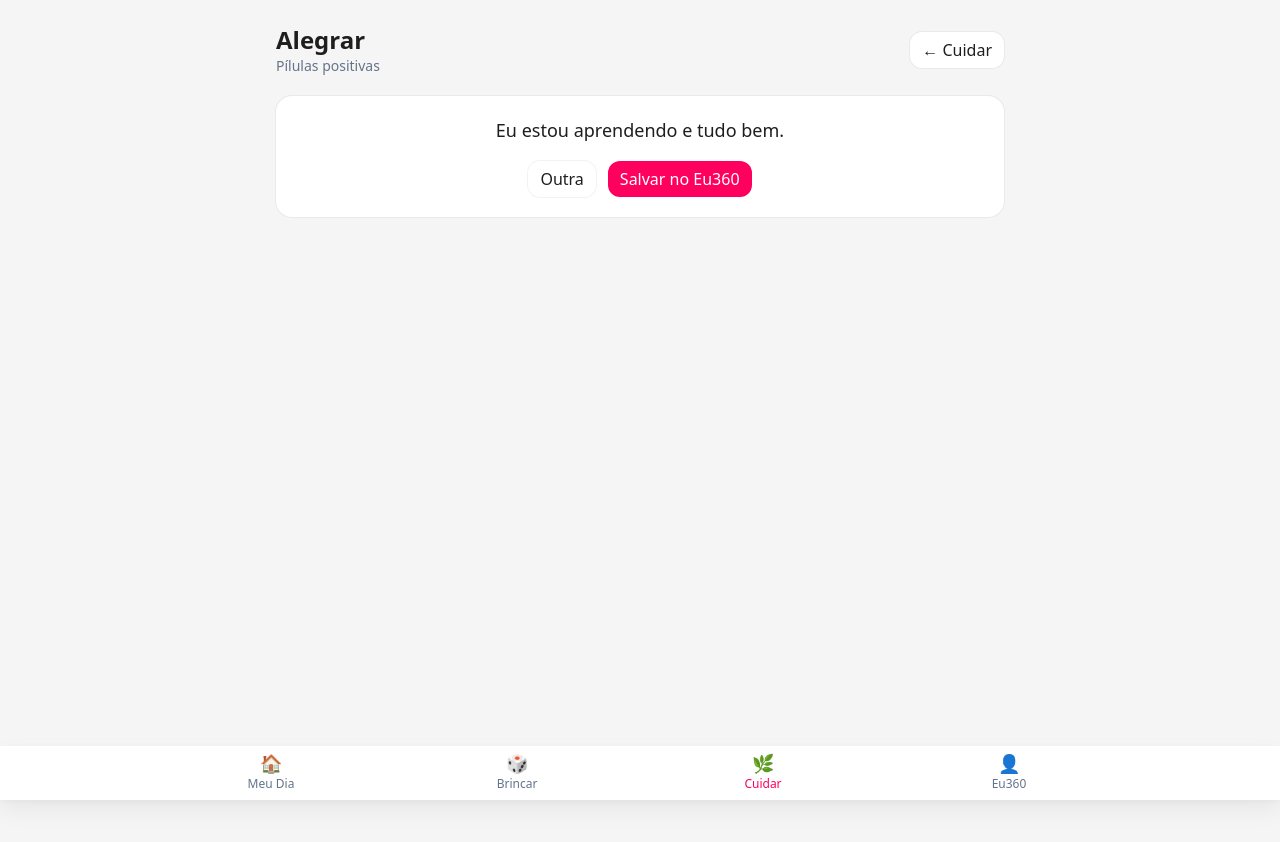
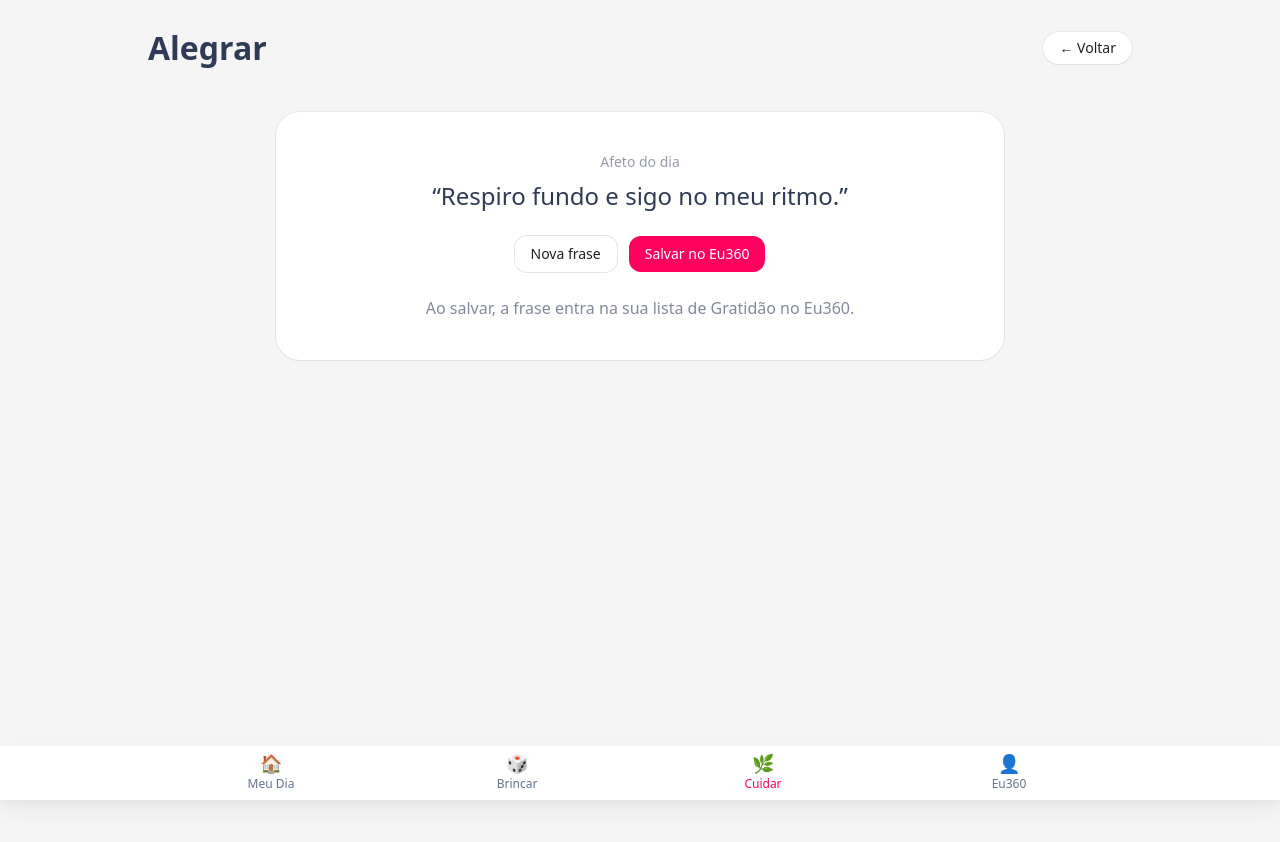
Before and after one commit to simonebrusco/materna360-app, a Next.js app in the folder materna360_starter/: page /cuidar/alegrar in a window 1280 px wide. Shown: the top 842 px of the page. Before the commit the page ends 800 px from the top, so only its background shows below. Built offline with nearby package versions, Linux system fonts and the light colour scheme.

Commit message:
Update page.jsx

```diff
--- a/materna360_starter/app/cuidar/alegrar/page.jsx
+++ b/materna360_starter/app/cuidar/alegrar/page.jsx
@@ -1,69 +1,86 @@
+// materna360_starter/app/cuidar/alegrar/page.jsx
 "use client";
 
-import { useState } from "react";
 import Link from "next/link";
+import { useMemo, useState } from "react";
+import { get, set } from "../../../lib/storage";
+import { toast } from "../../../lib/toast";
+
+const K_GRATS = "m360:gratitudes";
 
 const PHRASES = [
-  "Hoje eu me permito desacelerar.",
-  "Sou gentil comigo mesma.",
-  "Pequenos passos, grandes mudanças.",
-  "Eu estou aprendendo e tudo bem.",
-  "Eu me acolho com carinho.",
+  "Sou uma mãe suficiente para o que meu filho precisa hoje.",
+  "Respiro fundo e sigo no meu ritmo.",
+  "Pequenos passos também são progresso.",
+  "Hoje escolho ser gentil comigo mesma.",
+  "Eu mereço pausas, carinho e cuidado.",
 ];
 
-const G_KEY = "m360:gratitudes";
-
 function pick() {
-  const i = (new Date().getMinutes() + new Date().getSeconds()) % PHRASES.length;
+  const i = Math.floor(Math.random() * PHRASES.length);
   return PHRASES[i];
 }
 
 export default function AlegrarPage() {
-  const [text, setText] = useState(pick());
-  const [toast, setToast] = useState("");
+  const [phrase, setPhrase] = useState(() => pick());
+  const canShuffle = useMemo(() => PHRASES.length > 1, []);
+
+  function shuffle() {
+    let next = pick();
+    // evita repetir a mesma imediatamente
+    if (PHRASES.length > 1 && next === phrase) next = pick();
+    setPhrase(next);
+  }
 
   function save() {
-    try {
-      const raw = localStorage.getItem(G_KEY);
-      const arr = raw ? JSON.parse(raw) : [];
-      const item = { text, date: new Date().toISOString() };
-      localStorage.setItem(G_KEY, JSON.stringify([item, ...arr].slice(0, 50)));
-      // badge opcional — também conta como autocuidado
+    const current = get(K_GRATS, []);
+    const next = [{ text: phrase, date: new Date().toISOString() }, ...current].slice(0, 50);
+    set(K_GRATS, next);
+    toast("Salvo no Eu360 (Gratidão) ✨");
+    if (typeof window !== "undefined") {
       window.dispatchEvent(new CustomEvent("m360:win", { detail: { type: "badge", name: "Cuidar de Mim" } }));
-      setToast("Salvo no Eu360 💛");
-      setTimeout(() => setToast(""), 2000);
-    } catch {
-      /* noop */
     }
   }
 
   return (
-    <main className="max-w-3xl mx-auto px-5 py-6">
-      <header className="flex items-center justify-between mb-5">
-        <div>
-          <h1 className="text-2xl font-semibold">Alegrar</h1>
-          <p className="text-sm text-slate-500">Pílulas positivas</p>
-        </div>
-        <Link href="/cuidar" className="rounded-xl bg-white ring-1 ring-black/5 px-3 py-1.5">← Cuidar</Link>
+    <main className="min-h-screen bg-gradient-to-b from-brand-soft to-white">
+      <header className="mx-auto max-w-5xl px-5 pt-6 flex items-center justify-between">
+        <h1 className="text-[28px] md:text-[32px] font-semibold text-brand-navy">Alegrar</h1>
+        <Link href="/cuidar" className="rounded-full bg-white px-4 py-1.5 text-sm ring-1 ring-black/5 shadow-sm">
+          ← Voltar
+        </Link>
       </header>
 
-      <section className="rounded-2xl bg-white ring-1 ring-black/5 p-5 text-center">
-        <p className="text-lg leading-relaxed">{text}</p>
-        <div className="mt-4 flex gap-3 justify-center">
-          <button onClick={() => setText(pick())} className="rounded-xl bg-white ring-1 ring-black/5 px-3 py-1.5">
-            Outra
-          </button>
-          <button onClick={save} className="rounded-xl bg-[#ff005e] text-white px-3 py-1.5">
-            Salvar no Eu360
-          </button>
+      <section className="mx-auto max-w-3xl px-5 pt-10 pb-28">
+        <div className="rounded-3xl bg-white ring-1 ring-black/5 shadow-sm p-8 md:p-10 text-center">
+          <div className="text-sm text-brand-navy/50 mb-2">Afeto do dia</div>
+          <blockquote className="text-xl md:text-2xl leading-relaxed text-brand-navy">
+            “{phrase}”
+          </blockquote>
+
+          <div className="mt-6 flex items-center justify-center gap-3">
+            {canShuffle && (
+              <button
+                onClick={shuffle}
+                className="rounded-xl px-4 py-2 text-sm ring-1 ring-black/10 bg-white"
+              >
+                Nova frase
+              </button>
+            )}
+            <button
+              onClick={save}
+              className="rounded-xl px-4 py-2 text-sm text-white"
+              style={{ backgroundColor: "#ff005e" }}
+            >
+              Salvar no Eu360
+            </button>
+          </div>
+
+          <p className="mt-6 text-brand-navy/60">
+            Ao salvar, a frase entra na sua lista de Gratidão no Eu360.
+          </p>
         </div>
       </section>
-
-      {toast && (
-        <div className="fixed left-1/2 -translate-x-1/2 bottom-24 z-50 rounded-xl bg-black/80 text-white px-4 py-2 text-sm">
-          {toast}
-        </div>
-      )}
     </main>
   );
 }
```
